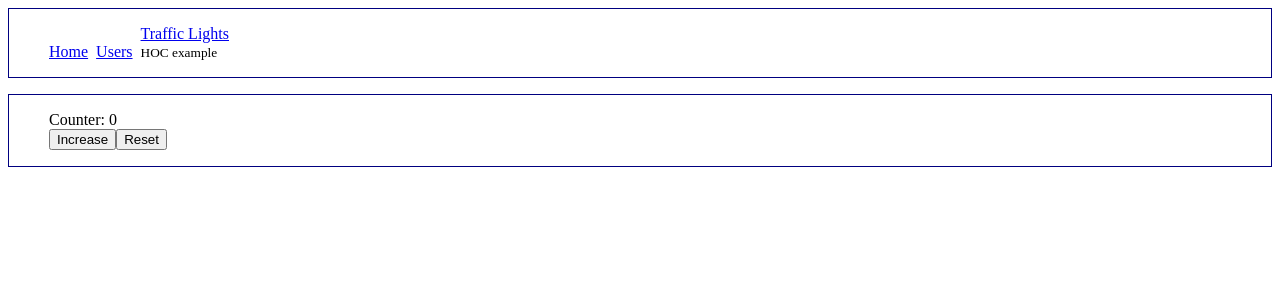
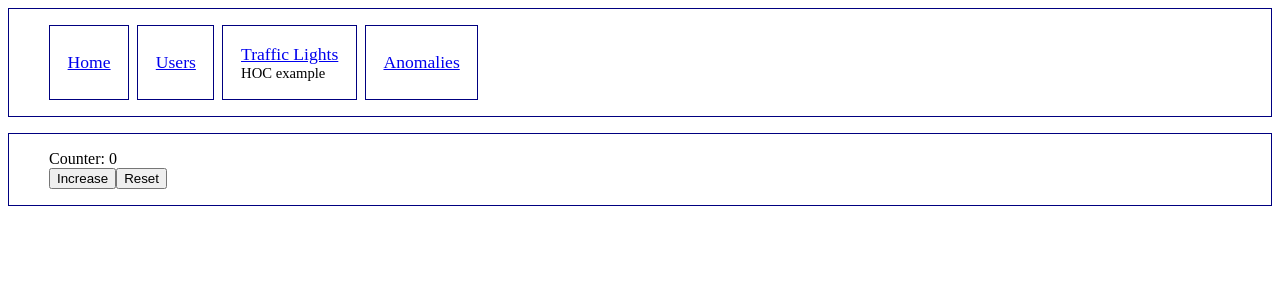
Before and after one commit to idenisovs/basic-react-app, a React app: page / in a window 1280 px wide. Shown: the top 300 px of the page. Built offline with nearby package versions, Linux system fonts and the light colour scheme.

Commit message:
NavBar changes.

```diff
--- a/sources/App.js
+++ b/sources/App.js
@@ -1,7 +1,7 @@
 import React from 'react';
 import { NavBar } from './components';
 import { BrowserRouter as Router, Route, Switch } from 'react-router-dom';
-import { Dashboard, TrafficLights, Users } from './pages';
+import { Anomalies, Dashboard, TrafficLights, Users } from './pages';
 
 import style from './App.scss';
 
@@ -21,6 +21,9 @@ export default function App() {
           <Route path="/traffic-lights">
             <TrafficLights />
           </Route>
+          <Route path="/anomalies">
+            <Anomalies />
+          </Route>
         </Switch>
       </div>
     </Router>
--- a/sources/components/NavBar/NavBar.jsx
+++ b/sources/components/NavBar/NavBar.jsx
@@ -25,6 +25,11 @@ export function NavBar() {
           </div>
           <small>HOC example</small>
         </li>
+        <li>
+          <Link to="/anomalies">
+            Anomalies
+          </Link>
+        </li>
       </ul>
     </nav>
   )
--- a/sources/components/NavBar/NavBar.scss
+++ b/sources/components/NavBar/NavBar.scss
@@ -2,11 +2,17 @@
   border: 1px solid navy;
 
   ul {
+    display: flex;
     list-style-type: none;
 
     li {
-      display: inline-block;
+      display: flex;
+      flex-direction: column;
+      justify-content: center;
       margin-right: 0.5rem;
+      font-size: 1.1em;
+      border: 1px solid navy;
+      padding: 1em;
     }
   }
 }
--- /dev/null
+++ b/sources/pages/anomalies/Anomalies.jsx
@@ -0,0 +1,5 @@
+import React from 'react';
+
+export function Anomalies() {
+  return (<div>Anomalies</div>);
+}
--- a/sources/pages/index.js
+++ b/sources/pages/index.js
@@ -1,3 +1,4 @@
 export * from './dashboard/Dashboard';
 export * from './users/Users';
 export * from './traffic-lights/TrafficLights';
+export * from './anomalies/Anomalies';
```
